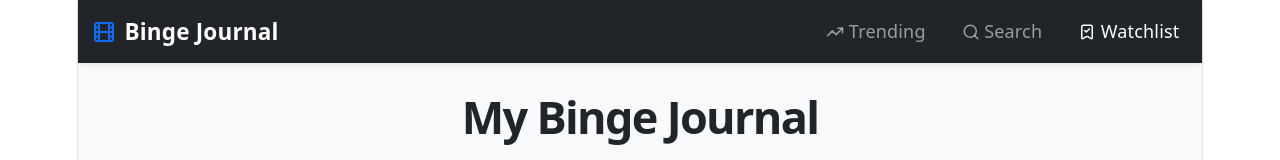
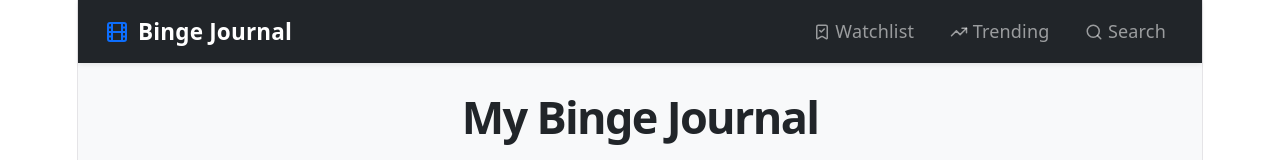
Before and after one commit to J4nickH/Binge-Journal, a React (Vite) app: page /watchlist in a window 1280 px wide. Shown: the top 160 px of the page. Built offline with nearby package versions, Linux system fonts and the light colour scheme; no server answers.

Commit message:
feat: changed navigation to make Watchlist the most important aspect of the page

```diff
--- a/src/App.jsx
+++ b/src/App.jsx
@@ -1,7 +1,7 @@
 import React, { useState, useEffect } from 'react';
 import { BrowserRouter as Router, Routes, Route } from 'react-router-dom';
 import Navigation from './components/Navigation';
-import Footer from './components/Footer'; // 1. Import Footer
+import Footer from './components/Footer';
 import Trending from './pages/Trending';
 import SearchPage from './pages/SearchPage';
 import WatchlistPage from './pages/WatchlistPage';
@@ -30,14 +30,24 @@ function App() {
 
   return (
     <Router>
-      {/* Flex container ensures footer stays at the bottom */}
       <div className="bg-light min-vh-100 d-flex flex-column">
         <Navigation />
 
         <div className="flex-grow-1">
           <Routes>
+            {/* Root path now loads Watchlist as the main feature screen */}
             <Route
               path="/"
+              element={
+                <WatchlistPage
+                  watchlist={watchlist}
+                  watchedList={watchedList}
+                  onSelectMovie={setSelectedMovie}
+                />
+              }
+            />
+            <Route
+              path="/trending"
               element={
                 <Trending
                   watchlist={watchlist}
@@ -69,10 +79,8 @@ function App() {
           </Routes>
         </div>
 
-        {/* 2. Render Footer at the bottom */}
         <Footer />
 
-        {/* Detail Modal Popup */}
         <MovieModal
           movie={selectedMovie}
           onClose={() => setSelectedMovie(null)}
--- a/src/components/Navigation.jsx
+++ b/src/components/Navigation.jsx
@@ -6,23 +6,22 @@ import { Film, TrendingUp, Search, BookmarkCheck } from 'lucide-react';
 const Navigation = () => {
   return (
     <Navbar bg="dark" variant="dark" expand="lg" className="shadow-sm">
-      <Container>
-        {/* Brand / Logo matching your sketch header */}
+      <Container fluid className="px-4">
         <Navbar.Brand as={NavLink} to="/" className="fw-bold d-flex align-items-center gap-2">
-          <Film className="text-primary" /> Binge Journal
+          <Film className="text-primary" size={24} /> Binge Journal
         </Navbar.Brand>
 
         <Navbar.Toggle aria-controls="basic-navbar-nav" />
         <Navbar.Collapse id="basic-navbar-nav">
           <Nav className="ms-auto gap-3">
             <Nav.Link as={NavLink} to="/" className="d-flex align-items-center gap-1">
+              <BookmarkCheck size={18} /> Watchlist
+            </Nav.Link>
+            <Nav.Link as={NavLink} to="/trending" className="d-flex align-items-center gap-1">
               <TrendingUp size={18} /> Trending
             </Nav.Link>
             <Nav.Link as={NavLink} to="/search" className="d-flex align-items-center gap-1">
               <Search size={18} /> Search
-            </Nav.Link>
-            <Nav.Link as={NavLink} to="/watchlist" className="d-flex align-items-center gap-1">
-              <BookmarkCheck size={18} /> Watchlist
             </Nav.Link>
           </Nav>
         </Navbar.Collapse>
```
